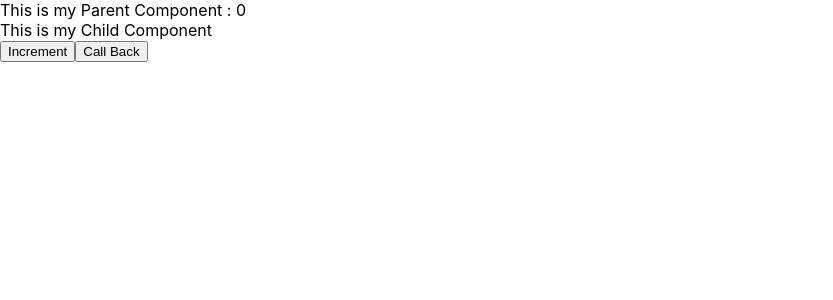
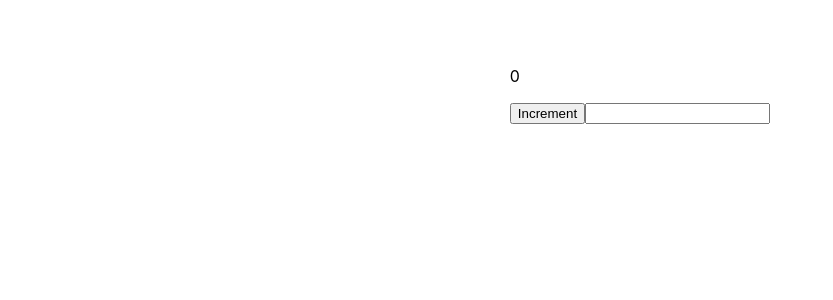
Before and after one commit to vinodkurra/react-batch-three, a React (Create React App) app: page / in a window 1280 px wide. Shown: the top 300 px of the page, without its empty margins (0-833 px from the left). Built offline with nearby package versions, Linux system fonts and the light colour scheme.

Commit message:
Add lifecycle methods and hooks examples in class and functional components

```diff
--- /dev/null
+++ b/src/Components/Hooks/useEffect/ValuesInArray.js
@@ -0,0 +1,20 @@
+import React, { useEffect, useState } from "react";
+
+const ValuesInArray = () => {
+  const [count, setCount] = useState(0);
+  const [user, setUser] = useState("");
+
+  useEffect(() => {
+    console.log(" Runs only when count or user changes");
+  }, [count, user]);
+
+  return (
+    <div>
+      <p>{count}</p>
+      <button onClick={() => setCount(count + 1)}>Increment</button>
+      <input value={user} onChange={(e) => setUser(e.target.value)} />
+    </div>
+  );
+};
+
+export default ValuesInArray;
--- /dev/null
+++ b/src/Components/Hooks/useEffect/emptyArray.js
@@ -0,0 +1,18 @@
+import React, { useEffect, useState } from "react";
+
+const EmptyArray = () => {
+  const [count, setCount] = useState(0);
+
+  useEffect(() => {
+    console.log("Runs only once on mount");
+  }, []);
+
+  return (
+    <div>
+      <p>{count}</p>
+      <button onClick={() => setCount(count + 1)}>Increment</button>
+    </div>
+  );
+};
+
+export default EmptyArray;
--- /dev/null
+++ b/src/Components/Hooks/useEffect/noArray.js
@@ -0,0 +1,18 @@
+import React, { useEffect, useState } from "react";
+
+const NoArray = () => {
+  const [count, setCount] = useState(0);
+
+  useEffect(() => {
+    console.log("Runs after every render");
+  });
+
+  return (
+    <div>
+      <p>{count}</p>
+      <button onClick={() => setCount(count + 1)}>Increment</button>
+    </div>
+  );
+};
+
+export default NoArray;
--- /dev/null
+++ b/src/Components/lifeCycleMethods/class.js
@@ -0,0 +1,41 @@
+import React, { Component } from "react";
+
+class LifeCycleMethodsExample extends Component {
+  constructor() {
+    super();
+    console.log("This is Constructor");
+    this.state = {
+      count: 0,
+    };
+  }
+
+  static getDerivedStateFromProps(nextProps, nextState) {
+    console.log("This is getDerivedStateFromProps method");
+
+    return null;
+  }
+
+  shouldComponentUpdate(nextProps, nextState) {
+    console.log("This is shouldComponentUpdate");
+    return true;
+  }
+
+  componentDidMount() {
+    console.log("This is componentDidMount");
+  }
+
+  componentDidUpdate() {
+    console.log("This is componentDidUpdate");
+  }
+
+  componentWillUnmount() {
+    console.log("This is componentWillUnmount");
+  }
+
+  render() {
+    console.log("This is render");
+    return <div>I am Life LifeCycleMethodsExample UI</div>;
+  }
+}
+
+export default LifeCycleMethodsExample;
--- /dev/null
+++ b/src/Components/lifeCycleMethods/function.js
@@ -0,0 +1,62 @@
+import { useEffect, useState } from "react";
+
+const FunctionalComponentWithHooks = () => {
+  const [name, setName] = useState("");
+
+  useEffect(() => {
+    console.log("hhhh", name);
+  }, [name]);
+
+  useEffect(() => {
+    const handleAlert = (e) => {
+      if (e.key === "Enter") {
+        alert(name);
+      }
+    };
+
+    document.addEventListener("keydown", handleAlert);
+
+    return () => {
+      document.removeEventListener("keydown", handleAlert);
+    };
+  }, [name]);
+
+  const handleName = (e) => {
+    const value = e.target.value;
+    setName(value);
+  };
+
+  return (
+    <div>
+      I am FunctionalComponentWithHooks
+      <div>useState and useEffect</div>
+      <input value={name} onChange={handleName} />
+    </div>
+  );
+};
+
+export default FunctionalComponentWithHooks;
+
+// 1)  hooks will come from react;
+
+// 2) useState is method which will return two things
+
+//     getter and setter
+
+//     getter will holds the state value
+//     setter will update the state value
+
+// 3) useEffect
+
+//     useEffect(callBack, [])
+
+// 1) useEffect without empty Array
+// 2) useEffect with empty Array
+// 3) useEffect with array has some values
+// 4) useEffect with return method
+
+// username;
+
+// password;
+
+// submit;
--- a/src/index.js
+++ b/src/index.js
@@ -7,11 +7,25 @@ import MyComponent from "./Components/classBasedComponent";
 import MyStateComponent from "./Components/State/classComponent";
 import MyStateFunctionalComponent from "./Components/State/functionalComponent";
 import Parent from "./Components/Props/parent";
+import LifeCycleMethodsExample from "./Components/lifeCycleMethods/class";
+import FunctionalComponentWithHooks from "./Components/lifeCycleMethods/function";
+import EmptyArray from "./Components/Hooks/useEffect/emptyArray";
+import NoArray from "./Components/Hooks/useEffect/noArray";
+import ValuesInArray from "./Components/Hooks/useEffect/ValuesInArray";
 
 const root = ReactDOM.createRoot(document.getElementById("root"));
 root.render(
   <React.StrictMode>
-    <Parent />
+    <div
+      style={{
+        display: "flex",
+        alignItems: "center",
+        justifyContent: "center",
+        padding: `50px`,
+      }}
+    >
+      <ValuesInArray />
+    </div>
   </React.StrictMode>
 );
 
```
Also changed, not shown: 2 other files (tests, documents, lock files or other folders).
